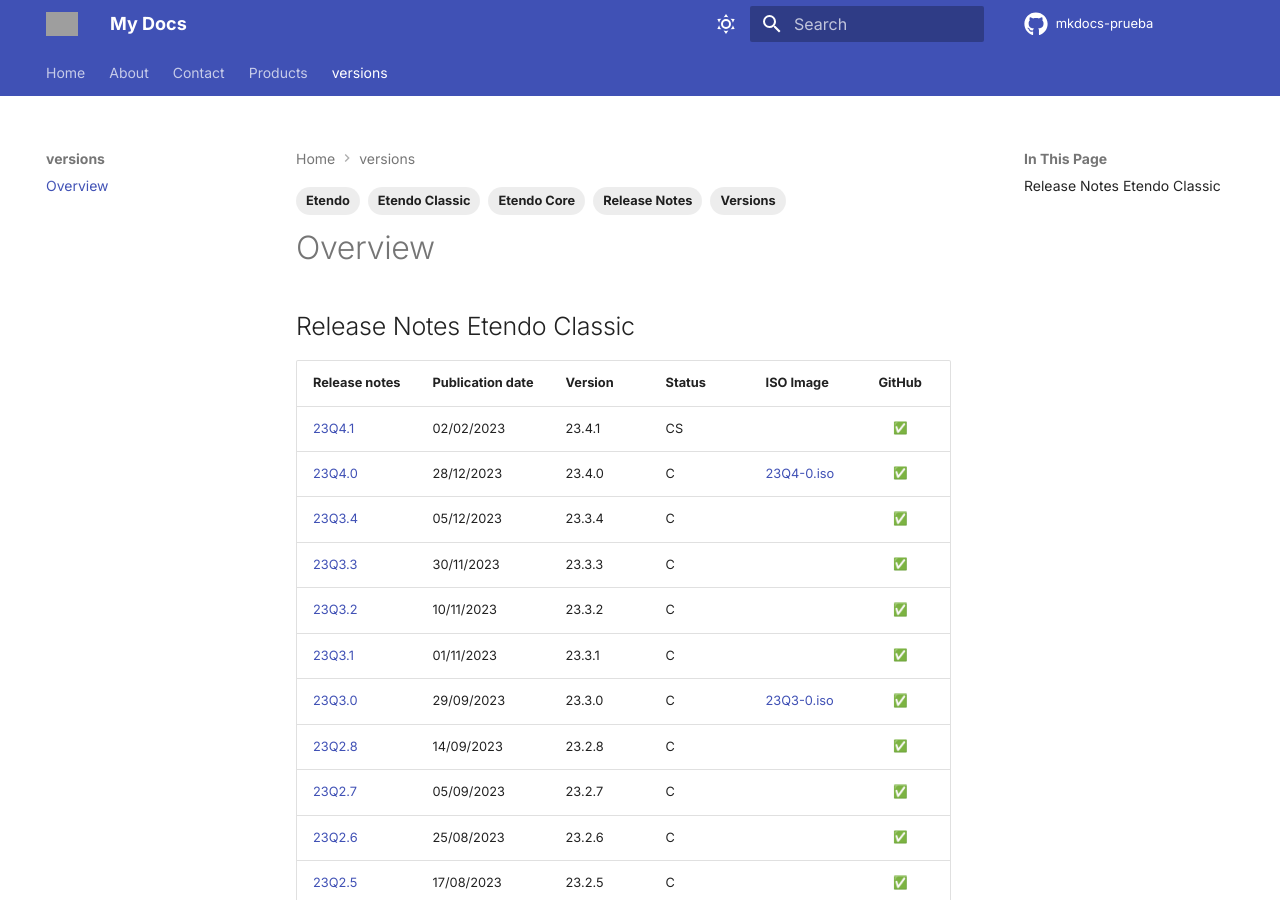
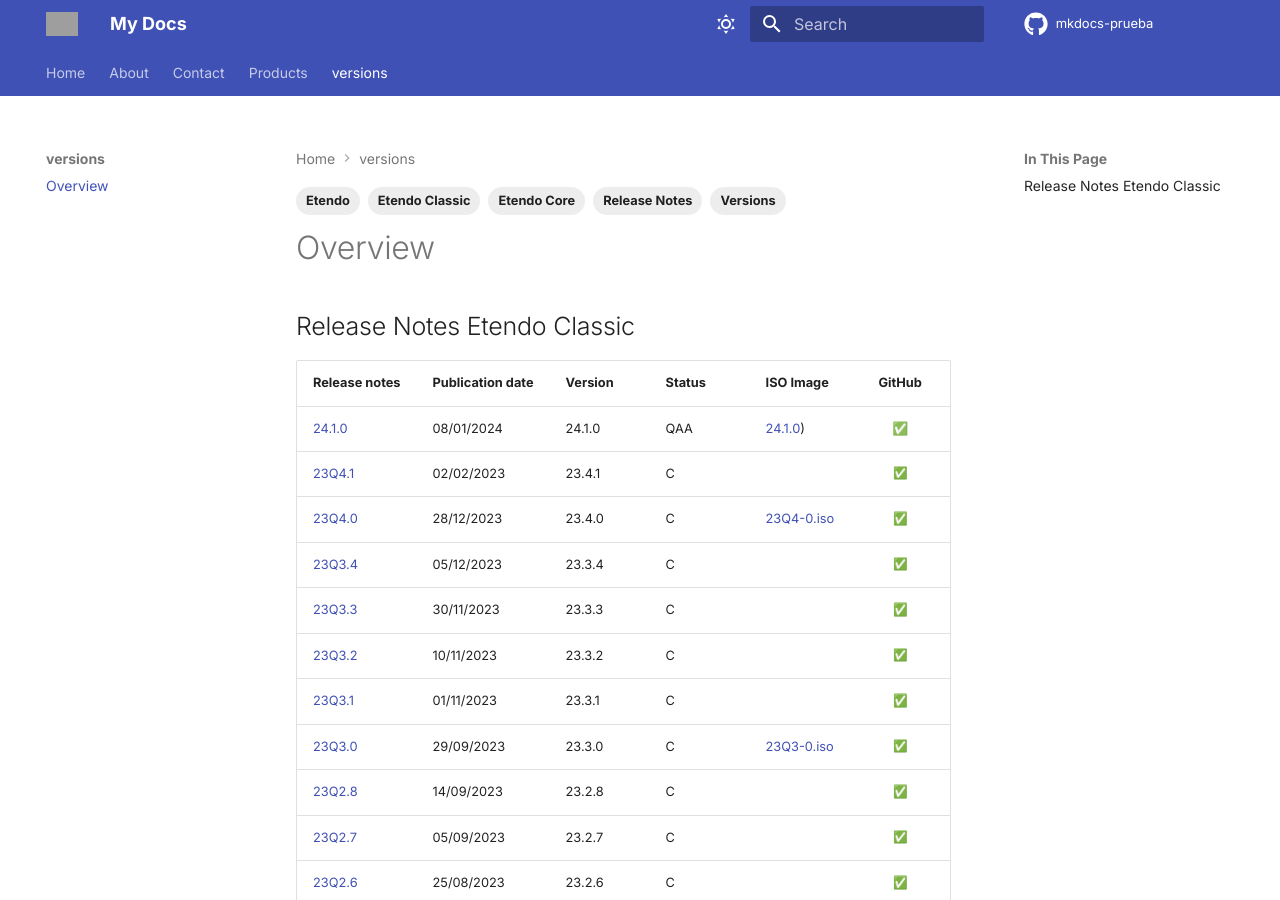
Before and after one commit to facumoyanosmf/mkdocs-prueba, an MkDocs documentation site: the page built from docs/versions/overview.md, in a window 1280 px wide and 900 px high. Built offline with MkDocs 1.6.1 and Material for MkDocs 9.7.7, drawn with Linux system fonts in a browser that asks for light colours; emoji names are drawn with the system emoji font; comment, search, counter and statistics services are not loaded; the version menu is left out; grey boxes are pictures that could not be loaded.

Commit message:
Publish new plugin version: 24.1.0 📄

```diff
--- a/docs/versions/overview.md
+++ b/docs/versions/overview.md
@@ -12,7 +12,8 @@
 
 | Release notes | Publication date | Version | Status | ISO Image | GitHub |
 | ---           | ---              | ---     | ---    | ---       | :---:  |
-| [23Q4.1](../23Q4-1) | 02/02/2023 | 23.4.1 | CS	| | :white_check_mark:|
+| [24.1.0](https://github.com/facumoyanosmf/mkdocs-prueba/releases/tag/pubished){target="_blank"} | 08/01/2024 | 24.1.0 | QAA | [24.1.0](https://etendo-appliances.s3.eu-west-1.amazonaws.com/etendo/iso/etendo-24.1.0.iso){target="_blank"}) | ✅ |
+| [23Q4.1](../23Q4-1) | 02/02/2023 | 23.4.1 | C	| | :white_check_mark:|
 | [23Q4.0](../23Q4-0) | 28/12/2023 | 23.4.0 | C	| [23Q4-0.iso](https://etendo-appliances.s3.eu-west-1.amazonaws.com/etendo/iso/etendo-23Q4.0.iso) | :white_check_mark:|
 | [23Q3.4](../23Q3-4) | 05/12/2023 | 23.3.4 | C | | :white_check_mark:|
 | [23Q3.3](../23Q3-3) | 30/11/2023 | 23.3.3 | C | | :white_check_mark:|
```
